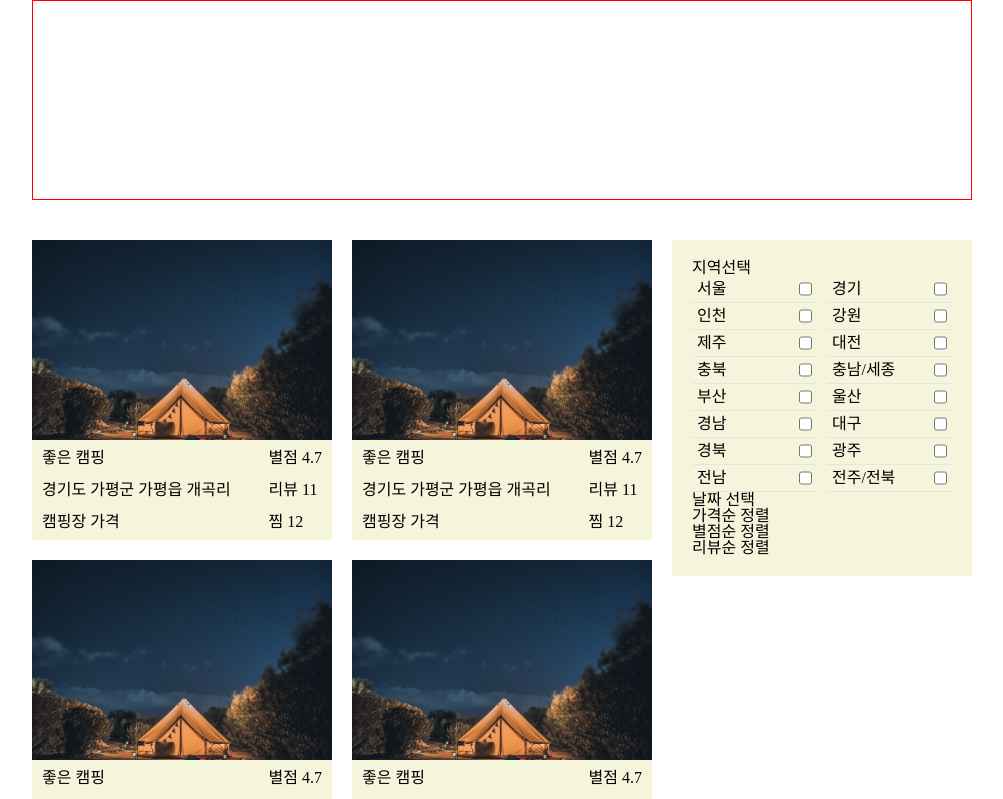
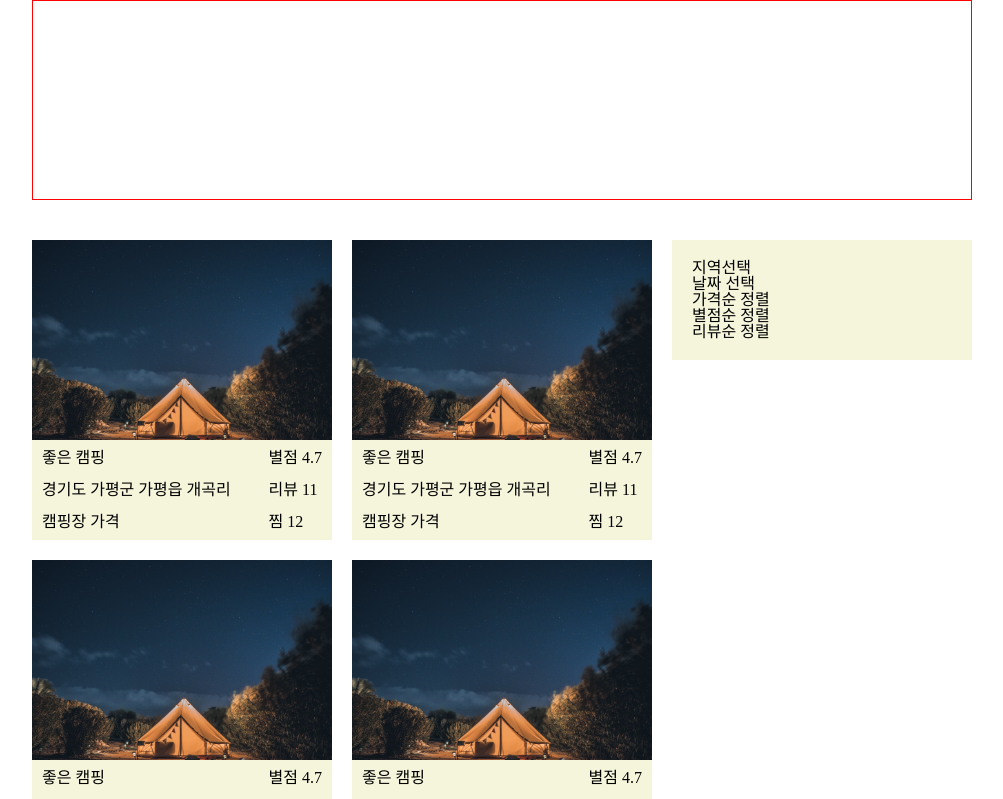
Before and after one commit to codestates-seb/seb39_main_011, a React (Create React App) app in the folder client/: page / in a window 1280 px wide. Shown: the top 799 px of the page, without its empty margins (138-1141 px from the left). Built offline with nearby package versions, Linux system fonts and the light colour scheme.

Commit message:
feat: main aside region click

```diff
--- a/client/src/components/Main/Organisms/Aside/Aside.js
+++ b/client/src/components/Main/Organisms/Aside/Aside.js
@@ -1,12 +1,18 @@
-import React from "react";
+import React, { useState } from "react";
 import RegionFilter from "../../Molecules/RegionFilter/RegionFilter";
 import * as UI from "./style";
 
 const Aside = () => {
+  const [regionSelect, setRegionSelect] = useState(false);
+
+  const handleRegionClick = () => {
+    setRegionSelect(!regionSelect);
+  };
+
   return (
     <UI.Container>
-      <div>지역선택</div>
-      <RegionFilter />
+      <div onClick={handleRegionClick}>지역선택</div>
+      {regionSelect ? <RegionFilter /> : null}
       <div>날짜 선택</div>
       <div>가격순 정렬</div>
       <div>별점순 정렬</div>
```
